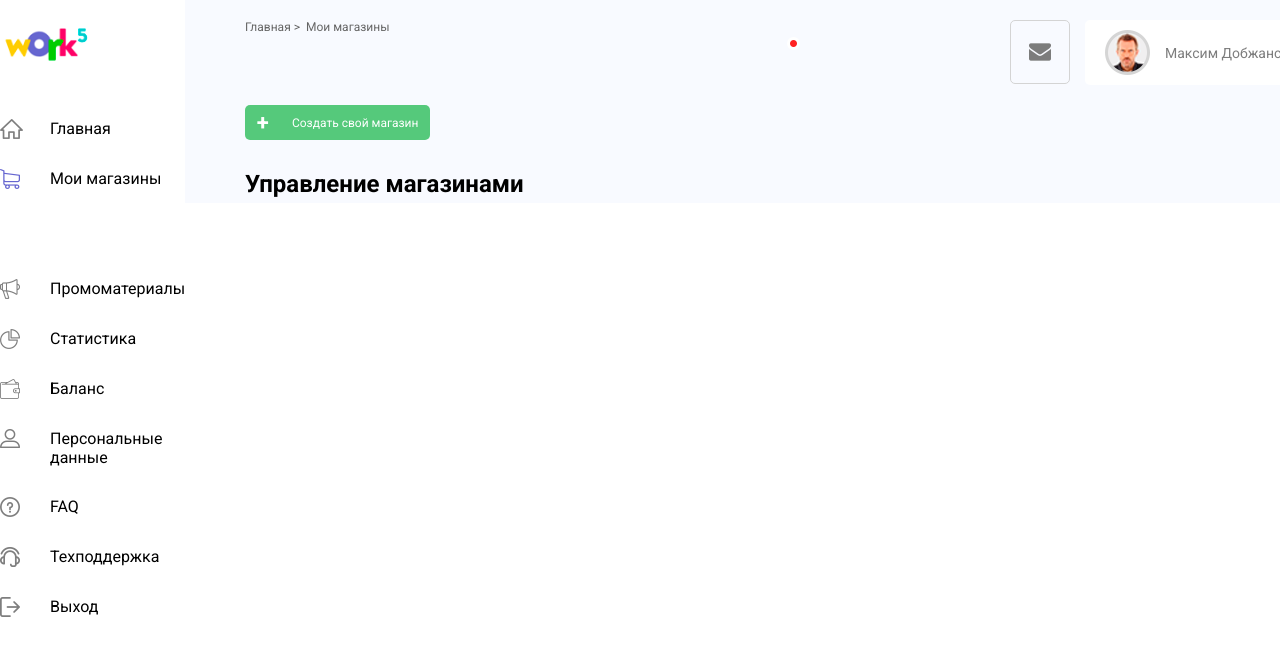
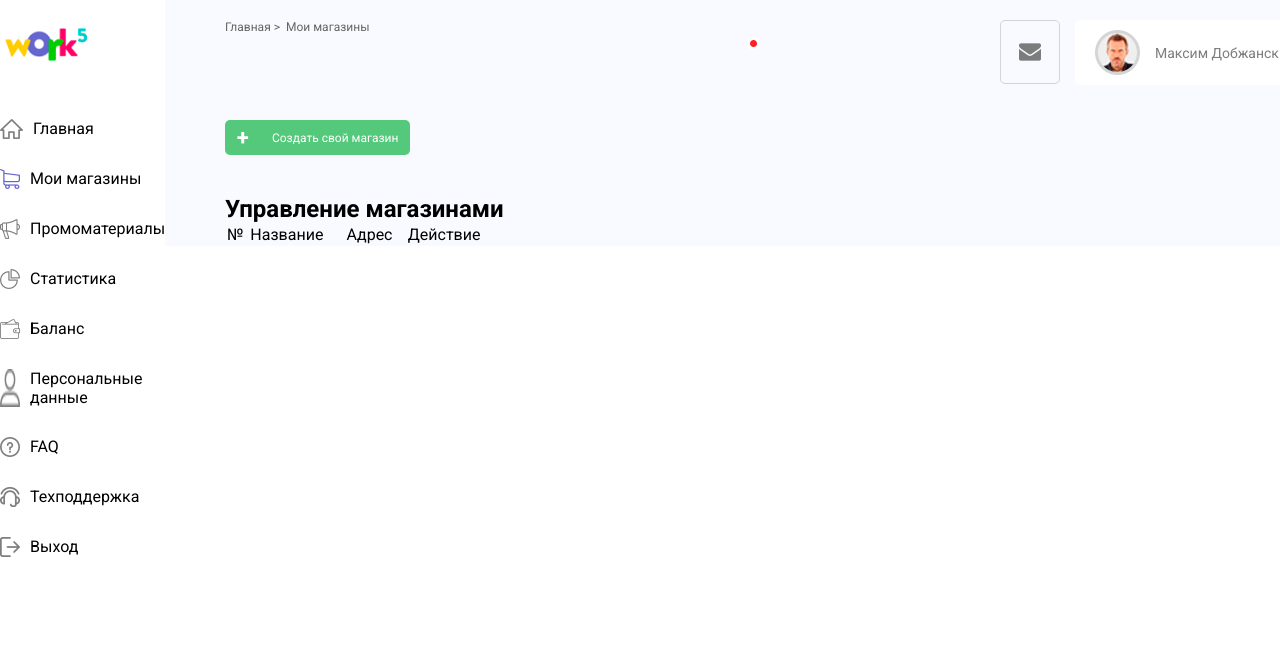
Before and after one commit to NickMash37/Work5, a plain HTML site: page index.html in a window 1280 px wide. Shown: the top 656 px of the page. Drawn offline with Linux system fonts and the light colour scheme.

Commit message:
add sidebar

```diff
--- a/css/style.css
+++ b/css/style.css
@@ -10,8 +10,9 @@
 
 body {
     display: grid;
-    grid-template-columns: 2fr 10fr;
-    grid-template-rows: 100px 1fr 1fr 1fr 1fr 1fr;
+    grid-template-areas:
+        "aside header header header header"
+        "aside main main main main";
     max-width: 1440px;
     margin: auto;
 }
@@ -19,12 +20,13 @@ body {
 /* Header */
 
 header {
-    grid-column: 2 / 4;
+    grid-area: header;
+    grid-column: 2 / 12;
     display: flex;
     justify-content: space-between;
     background-color: #f8faff;
     height: 100px;
-    max-width: 1175px;
+    max-width: 1185px;
     float: right;
 }
 
@@ -39,6 +41,7 @@ nav > li {
     font-size: 12px;
     color: #656565;
     margin-right: 6px;
+    cursor: pointer;
 }
 
 nav > li:first-child::after {
@@ -59,7 +62,7 @@ nav > li:first-child::after {
 .header-info__ellips {
     position: absolute;
     margin-top: 17px;
-    right: 480px;
+    right: 520px;
 }
 
 .header-info__user {
@@ -89,6 +92,7 @@ nav > li:first-child::after {
 /* Sidebar */
 
 aside {
+    grid-area: aside;
     grid-row: 1 / 12;
     float: left;
 }
@@ -96,23 +100,23 @@ aside {
 aside > img {
     margin: 20px 0;
     height: 45px;
-    grid-row: 1 / 1;
-    top: 0;
-    left: 0;
 }
 
 aside > ul {
     display: grid;
     margin-top: 30px;
-    grid-template-columns: 50px 2fr;
-    grid-template-rows: 1fr 4fr;
-    grid-gap: 30px 0px;
-
 }
 
-aside > ul > li {
+aside > ul > div > li {
     grid-column: 2 / 2;
     list-style-type: none;
+    cursor: pointer;
+    margin-left: 10px;
+}
+
+aside > ul > div {
+    display: flex;
+    margin-bottom: 30px;
 }
 
 
@@ -125,6 +129,7 @@ main {
     width: 1185px;
     justify-content: flex-start;
     position: relative;
+    grid-area: main;
 }
 
 .main-button {
@@ -149,6 +154,7 @@ main > div > button {
     flex-direction: row;
     justify-content: space-around;
     align-items: center;
+    margin-top: 20px;
 }
 
 main > div > button > span {
@@ -158,6 +164,15 @@ main > div > button > span {
 }
 
 .main-section {
-    margin-top: 20px;
+    margin-top: 40px;
     margin-left: 60px;
 }
+
+/* Main table */
+
+table {
+    width: 100%;
+}
+table > td {
+    width: 260px;
+}
--- a/index.html
+++ b/index.html
@@ -33,15 +33,15 @@
     <aside>
         <img src="./assets/img/logo.png" alt="Logo">
         <ul>
-            <img src="./assets/img/icons/home.png" alt=""><li>Главная</li>
-            <img src="./assets/img/icons/cart.png" alt=""><li>Мои магазины</li>
-            <img src="./assets/img/icons/promo.png" alt=""><li>Промоматериалы</li>
-            <img src="./assets/img/icons/statistic.png" alt=""><li>Статистика</li>
-            <img src="./assets/img/icons/wallet.png" alt=""><li>Баланс</li>
-            <img src="./assets/img/icons/profile.png" alt=""><li>Персональные данные</li>
-            <img src="./assets/img/icons/info.png" alt=""><li>FAQ</li>
-            <img src="./assets/img/icons/support.png" alt=""><li>Техподдержка</li>
-            <img src="./assets/img/icons/logout.png" alt=""><li>Выход</li>
+            <div><img src="./assets/img/icons/home.png" alt=""><li>Главная</li></div>
+            <div><img src="./assets/img/icons/cart.png" alt=""><li>Мои магазины</li></div>
+            <div><img src="./assets/img/icons/promo.png" alt=""><li>Промоматериалы</li></div>
+            <div><img src="./assets/img/icons/statistic.png" alt=""><li>Статистика</li></div>
+            <div><img src="./assets/img/icons/wallet.png" alt=""><li>Баланс</li></div>
+            <div><img src="./assets/img/icons/profile.png" alt=""><li>Персональные данные</li></div>
+            <div><img src="./assets/img/icons/info.png" alt=""><li>FAQ</li></div>
+            <div><img src="./assets/img/icons/support.png" alt=""><li>Техподдержка</li></div>
+            <div><img src="./assets/img/icons/logout.png" alt=""><li>Выход</li></div>
         </ul>
     </aside>
 
@@ -55,7 +55,12 @@
         </div>
         <div class="main-section">
             <h2>Управление магазинами</h2>
-
+            <table class="main-table">
+                <td>№</td>
+                <td>Название</td>
+                <td>Адрес</td>
+                <td>Действие</td>
+            </table>
         </div>
     </main>
 
```
